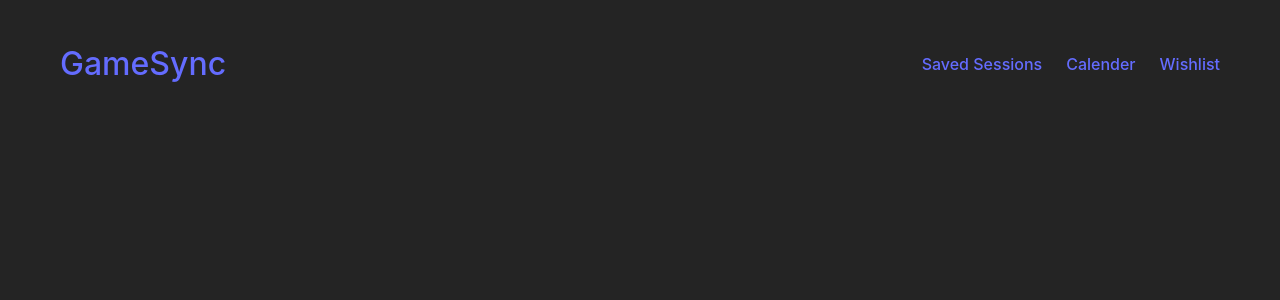
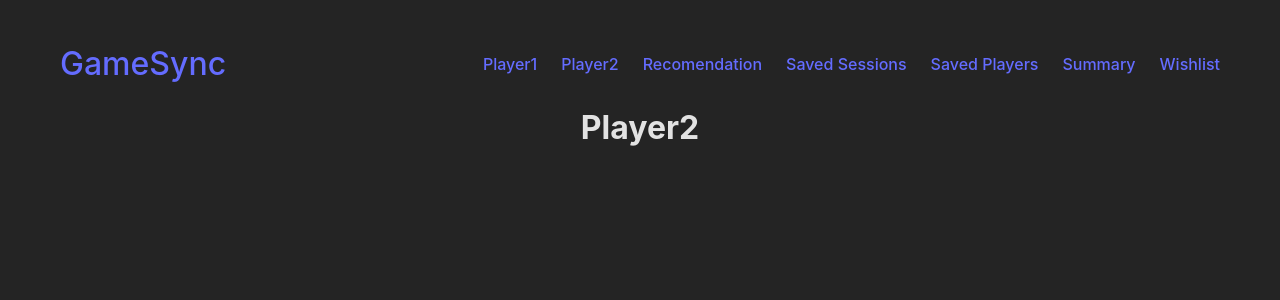
Before and after one commit to Alan-Chumbley/Gaming-scheduler, a React (Vite) app: page /player2 in a window 1280 px wide. Shown: the top 300 px of the page. Built offline with nearby package versions, Linux system fonts and the light colour scheme.

Commit message:
nav bar added

```diff
--- a/src/App.jsx
+++ b/src/App.jsx
@@ -2,9 +2,13 @@ import { useState } from 'react'
 import Navbar from "./Navbar.jsx";
 import './App.css'
 import Home from './pages/Home.jsx';
-import savedSessions from './pages/savedSessions.jsx';
+import Player1 from './pages/Player1.jsx'
+import Player2 from './pages/Player2.jsx'
+import Recommendations from './pages/Recommendation.jsx';
+import SavedPlayers from './pages/SavedPlayers.jsx';
+import SavedSessions from './pages/SavedSessions.jsx';
+import Summary from './pages/Summary.jsx'
 import Wishlist from './pages/Wishlist.jsx';
-import Calender from './pages/Calender.jsx';
 import {Route, Routes} from 'react-router-dom';
 function App() {
 
@@ -16,9 +20,16 @@ function App() {
     <div className='container'>
 <Routes>
   <Route path='/' element={<Home />}/>
-  <Route path='/calender' element={<Calender />}/>
-  <Route path='/savedSessions' element ={<savedSessions />} />
+  <Route path='/player1' element ={<Player1 />} />
+  <Route path='/player2' element ={<Player2 />} />
+  <Route path='/recommendation' element ={<Recommendations />} />
+  <Route path='/savedplayers' element ={<SavedPlayers />} />
+
+  <Route path='/savedsessions' element ={<SavedSessions />} />
+  <Route path='/summary' element ={<Summary />} />
   <Route path='/wishlist' element ={<Wishlist />} />
+
+
 
 </Routes>
 
--- a/src/Navbar.jsx
+++ b/src/Navbar.jsx
@@ -7,9 +7,14 @@ export default function Navbar(){
 
             GameSync</Link>
         <ul>
-        <CustomLink to="/savedSession"> Saved Sessions</CustomLink>
-        <CustomLink to="/calender"> Calender</CustomLink>
+        <CustomLink to="/player1"> Player1</CustomLink>
+        <CustomLink to="/player2"> Player2</CustomLink>
+        <CustomLink to="/recommedation"> Recomendation</CustomLink>
+        <CustomLink to="/savedsessions"> Saved Sessions</CustomLink>
+        <CustomLink to="/savedplayers"> Saved Players</CustomLink>
+        <CustomLink to="/summary"> Summary</CustomLink>
         <CustomLink to="/wishlist"> Wishlist</CustomLink>
+
 
 
         </ul>
--- a/src/pages/Player1.jsx
+++ b/src/pages/Player1.jsx
@@ -0,0 +1,4 @@
+export default function Player1() {
+    return <h1>Player1 </h1>
+
+}
--- a/src/pages/Player2.jsx
+++ b/src/pages/Player2.jsx
@@ -0,0 +1,4 @@
+export default function Player2() {
+    return <h1>Player2 </h1>
+
+}
--- a/src/pages/Recommendation.jsx
+++ b/src/pages/Recommendation.jsx
@@ -0,0 +1,4 @@
+export default function Recommendations() {
+    return <h1>Recommendations </h1>
+
+}
--- a/src/pages/SavedPlayers.jsx
+++ b/src/pages/SavedPlayers.jsx
@@ -0,0 +1,4 @@
+export default function savedPlayers() {
+    return <h1>Saved Players </h1>
+
+}
--- a/src/pages/Summary.jsx
+++ b/src/pages/Summary.jsx
@@ -0,0 +1,4 @@
+export default function summary() {
+    return <h1>Summary </h1>
+
+}
--- a/src/pages/savedSessions.jsx
+++ b/src/pages/savedSessions.jsx
@@ -1,3 +1,4 @@
 export default function savedSession() {
-    return <h1>saved sessions</h1>
+    return <h1>Saved Sessions </h1>
+
 }
```
